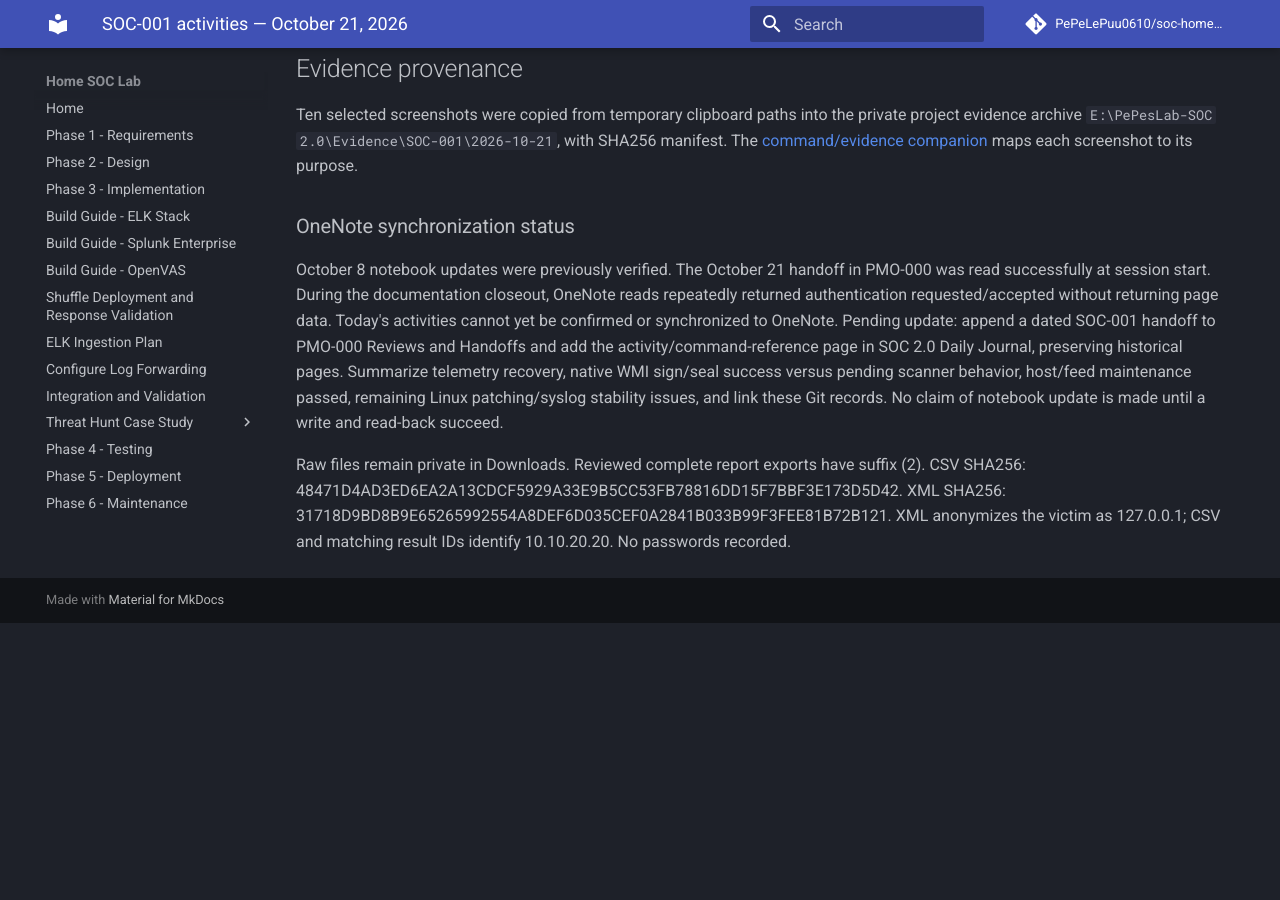
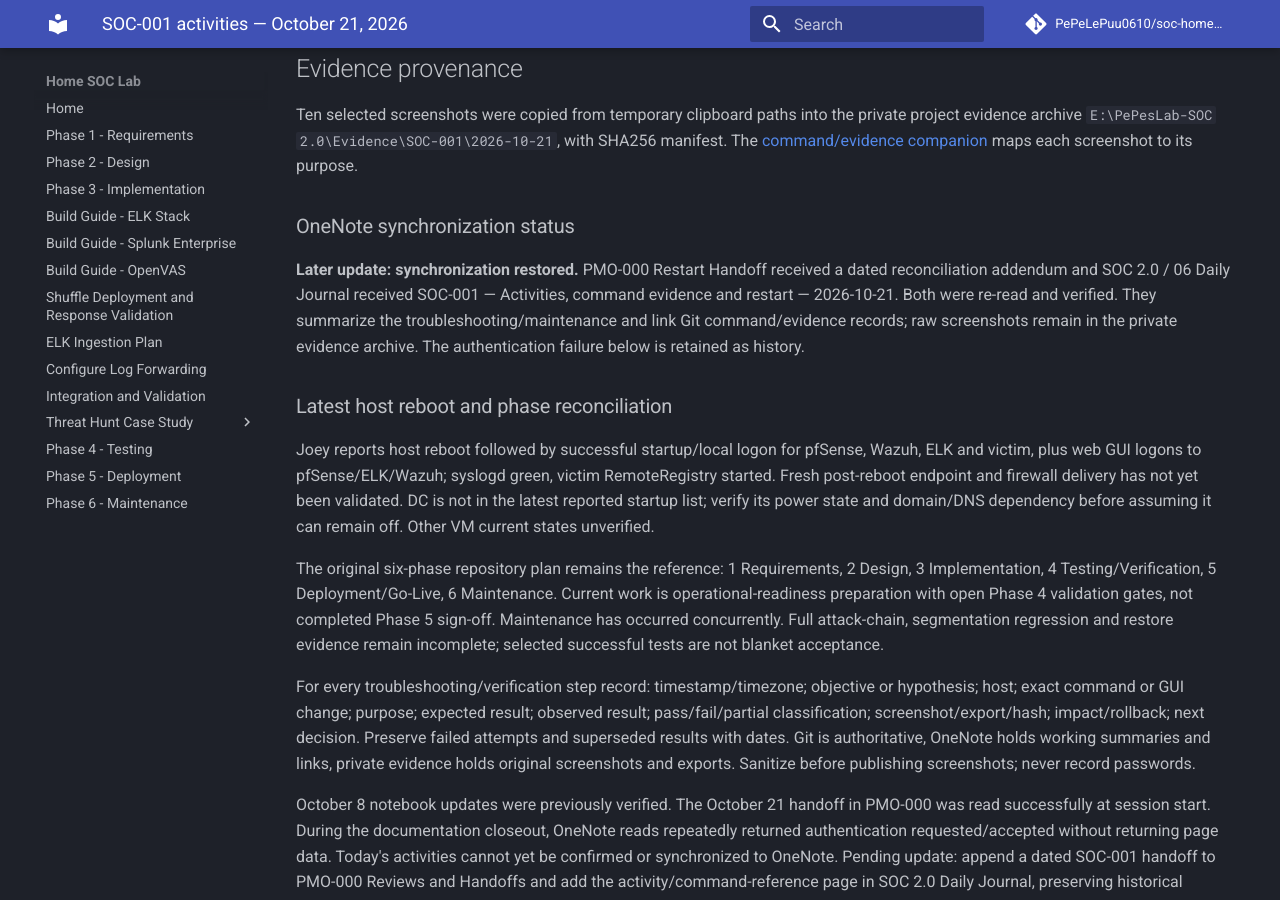
Before and after one commit to PePeLePuu0610/soc-home-lab, an MkDocs documentation site: the page built from docs/soc-001-activities-2026-10-21.md, in a window 1280 px wide and 900 px high, scrolled down 2981 px. Built offline with MkDocs 1.6.1 and Material for MkDocs 9.7.7, drawn with Linux system fonts in a browser that asks for light colours; comment, search, counter and statistics services are not loaded; before the commit the page ends 3604 px from its top, so only the background shows below that.

Commit message:
Reconcile phase readiness and restored OneNote synchronization

```diff
--- a/docs/soc-001-activities-2026-10-21.md
+++ b/docs/soc-001-activities-2026-10-21.md
@@ -63,6 +63,16 @@ Ten selected screenshots were copied from temporary clipboard paths into the pri
 
 ### OneNote synchronization status
 
+**Later update: synchronization restored.** PMO-000 Restart Handoff received a dated reconciliation addendum and SOC 2.0 / 06 Daily Journal received SOC-001 — Activities, command evidence and restart — 2026-10-21. Both were re-read and verified. They summarize the troubleshooting/maintenance and link Git command/evidence records; raw screenshots remain in the private evidence archive. The authentication failure below is retained as history.
+
+### Latest host reboot and phase reconciliation
+
+Joey reports host reboot followed by successful startup/local logon for pfSense, Wazuh, ELK and victim, plus web GUI logons to pfSense/ELK/Wazuh; syslogd green, victim RemoteRegistry started. Fresh post-reboot endpoint and firewall delivery has not yet been validated. DC is not in the latest reported startup list; verify its power state and domain/DNS dependency before assuming it can remain off. Other VM current states unverified.
+
+The original six-phase repository plan remains the reference: 1 Requirements, 2 Design, 3 Implementation, 4 Testing/Verification, 5 Deployment/Go-Live, 6 Maintenance. Current work is operational-readiness preparation with open Phase 4 validation gates, not completed Phase 5 sign-off. Maintenance has occurred concurrently. Full attack-chain, segmentation regression and restore evidence remain incomplete; selected successful tests are not blanket acceptance.
+
+For every troubleshooting/verification step record: timestamp/timezone; objective or hypothesis; host; exact command or GUI change; purpose; expected result; observed result; pass/fail/partial classification; screenshot/export/hash; impact/rollback; next decision. Preserve failed attempts and superseded results with dates. Git is authoritative, OneNote holds working summaries and links, private evidence holds original screenshots and exports. Sanitize before publishing screenshots; never record passwords.
+
 October 8 notebook updates were previously verified. The October 21 handoff in PMO-000 was read successfully at session start. During the documentation closeout, OneNote reads repeatedly returned authentication requested/accepted without returning page data. Today's activities cannot yet be confirmed or synchronized to OneNote. Pending update: append a dated SOC-001 handoff to PMO-000 Reviews and Handoffs and add the activity/command-reference page in SOC 2.0 Daily Journal, preserving historical pages. Summarize telemetry recovery, native WMI sign/seal success versus pending scanner behavior, host/feed maintenance passed, remaining Linux patching/syslog stability issues, and link these Git records. No claim of notebook update is made until a write and read-back succeed.
 
 Raw files remain private in Downloads. Reviewed complete report exports have suffix (2). CSV SHA256: 48471D4AD3ED6EA2A13CDCF5929A33E9B5CC53FB78816DD15F7BBF3E173D5D42. XML SHA256: 31718D9BD8B9E65265992554A8DEF6D035CEF0A2841B033B99F3FEE81B72B121. XML anonymizes the victim as 127.0.0.1; CSV and matching result IDs identify 10.10.20.20. No passwords recorded.
```
Also changed, not shown: docs/phase-5-deployment.md (+3 -1 lines).
